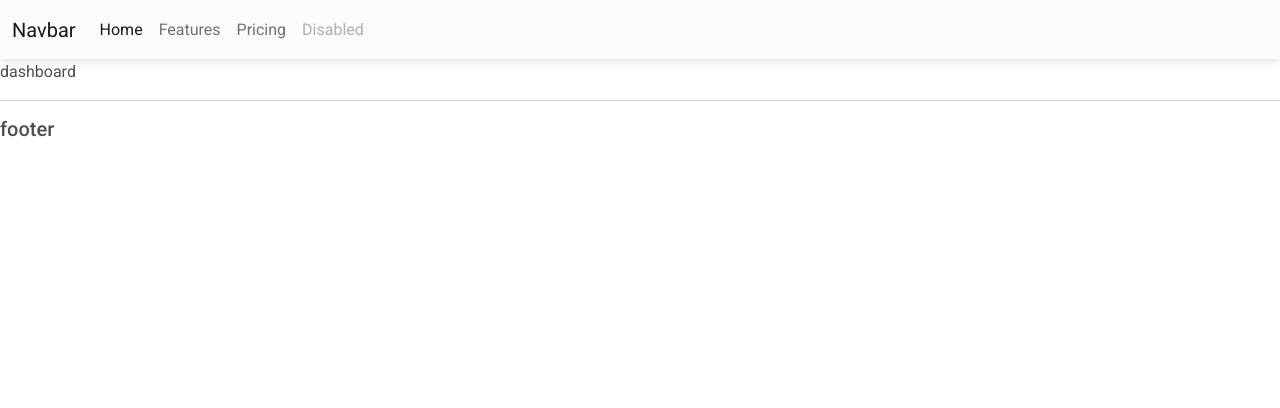
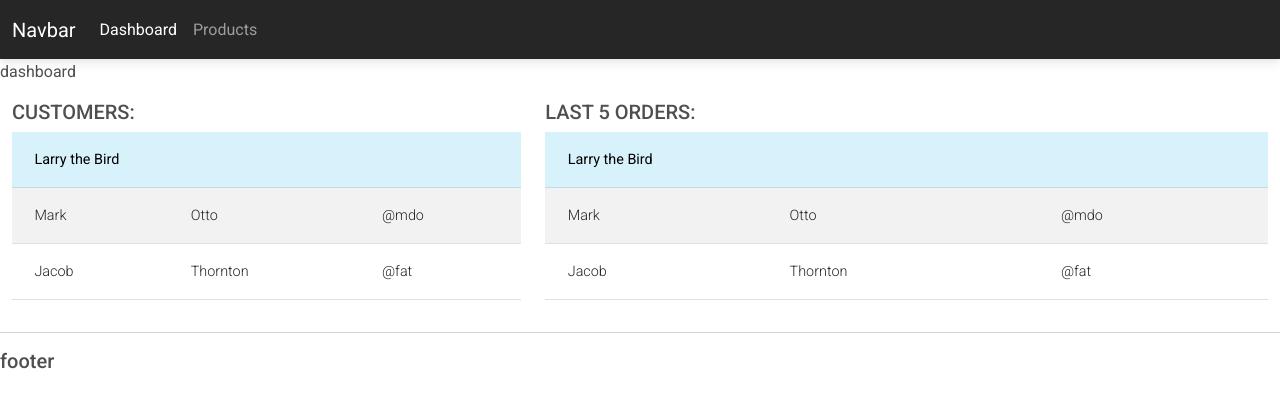
Before and after one commit to eude313/accounts, a Django app: page / in a window 1280 px wide. Shown: the top 408 px of the page. Run offline with Django 3.2, Linux system fonts and the light colour scheme; some libraries are stand-ins or nearby versions.

Commit message:
add inititial changes

```diff
--- a/accounts/templates/accounts/dashboard.html
+++ b/accounts/templates/accounts/dashboard.html
@@ -1,7 +1,59 @@
 {% extends "accounts/base.html" %}
 
 {% include 'accounts/navbar.html' %}
+
+
 {% block content %}
 <p>dashboard</p>
 
+<div class="container-fluid">
+    <div class="row">
+        <div class="col-md-5">
+            <h5>CUSTOMERS:</h5>
+            <table class="table table-striped table-hover">
+                <thead class="table-info">
+                    <tr>
+                    <td colspan="3">Larry the Bird</td>
+                    </tr>
+                </thead>
+                <tbody>
+                    <tr>
+                    <td>Mark</td>
+                    <td>Otto</td>
+                    <td>@mdo</td>
+                    </tr>
+                    <tr>
+                    <td>Jacob</td>
+                    <td>Thornton</td>
+                    <td>@fat</td>
+                    </tr>
+
+                </tbody>
+            </table>
+        </div>
+        <div class="col-md-7">
+            <h5>LAST 5 ORDERS:</h5>
+            <table class="table table-striped table-hover">
+                <thead class="table-info">
+                    <tr>
+                    <td colspan="3">Larry the Bird</td>
+                    </tr>
+                </thead>
+                <tbody>
+                    <tr>
+                    <td>Mark</td>
+                    <td>Otto</td>
+                    <td>@mdo</td>
+                    </tr>
+                    <tr>
+                    <td>Jacob</td>
+                    <td>Thornton</td>
+                    <td>@fat</td>
+                    </tr>
+
+                </tbody>
+            </table>
+        </div>
+    </div>
+</div>
 {% endblock %}
--- a/accounts/templates/accounts/navbar.html
+++ b/accounts/templates/accounts/navbar.html
@@ -1,4 +1,4 @@
-<nav class="navbar navbar-expand-lg navbar-light bg-light">
+<nav class="navbar navbar-expand-lg navbar-dark bg-dark">
     <div class="container-fluid">
       <a class="navbar-brand" href="#">Navbar</a>
       <button
@@ -15,18 +15,10 @@
       <div class="collapse navbar-collapse" id="navbarNav">
         <ul class="navbar-nav">
           <li class="nav-item">
-            <a class="nav-link active" aria-current="page" href="#">Home</a>
+            <a class="nav-link active" aria-current="page" href="#">Dashboard</a>
           </li>
           <li class="nav-item">
-            <a class="nav-link" href="#">Features</a>
-          </li>
-          <li class="nav-item">
-            <a class="nav-link" href="#">Pricing</a>
-          </li>
-          <li class="nav-item">
-            <a class="nav-link disabled" href="#" tabindex="-1" aria-disabled="true"
-              >Disabled</a
-            >
+            <a class="nav-link" href="#">Products</a>
           </li>
         </ul>
       </div>
```
